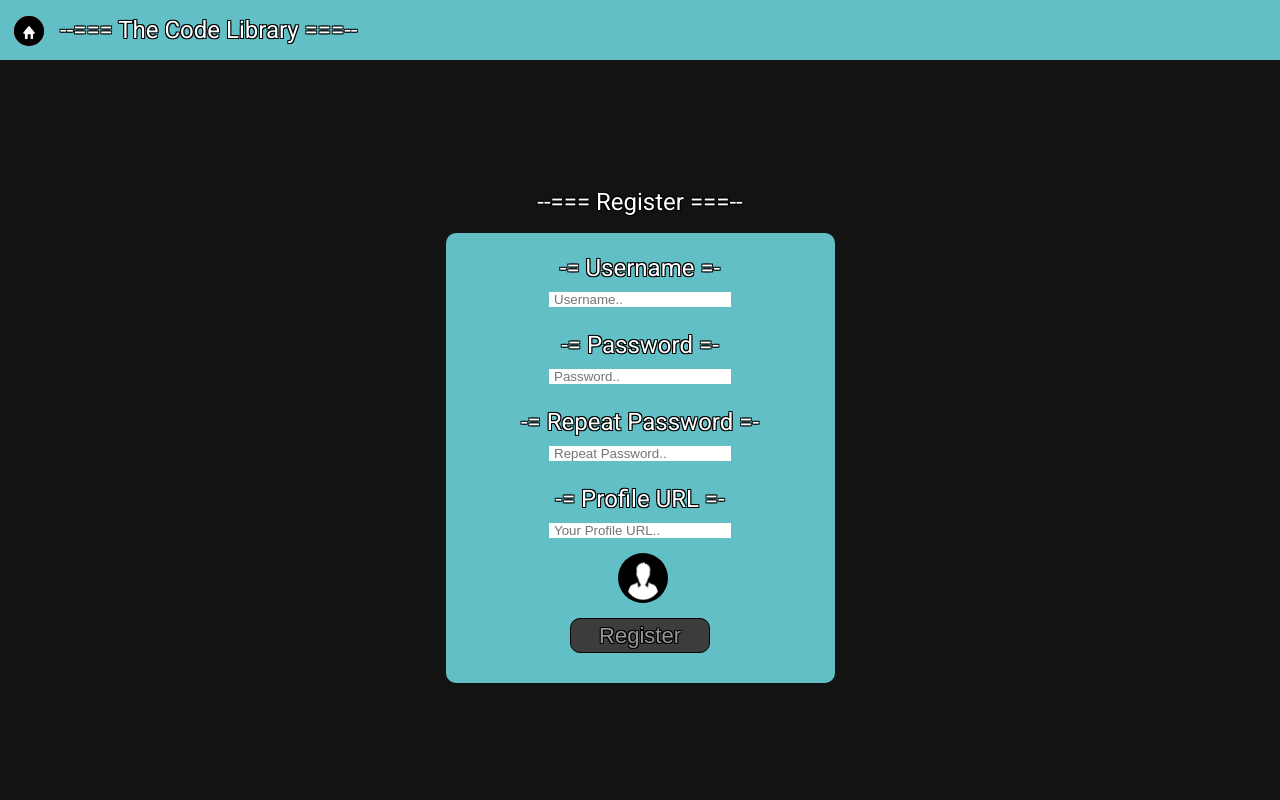
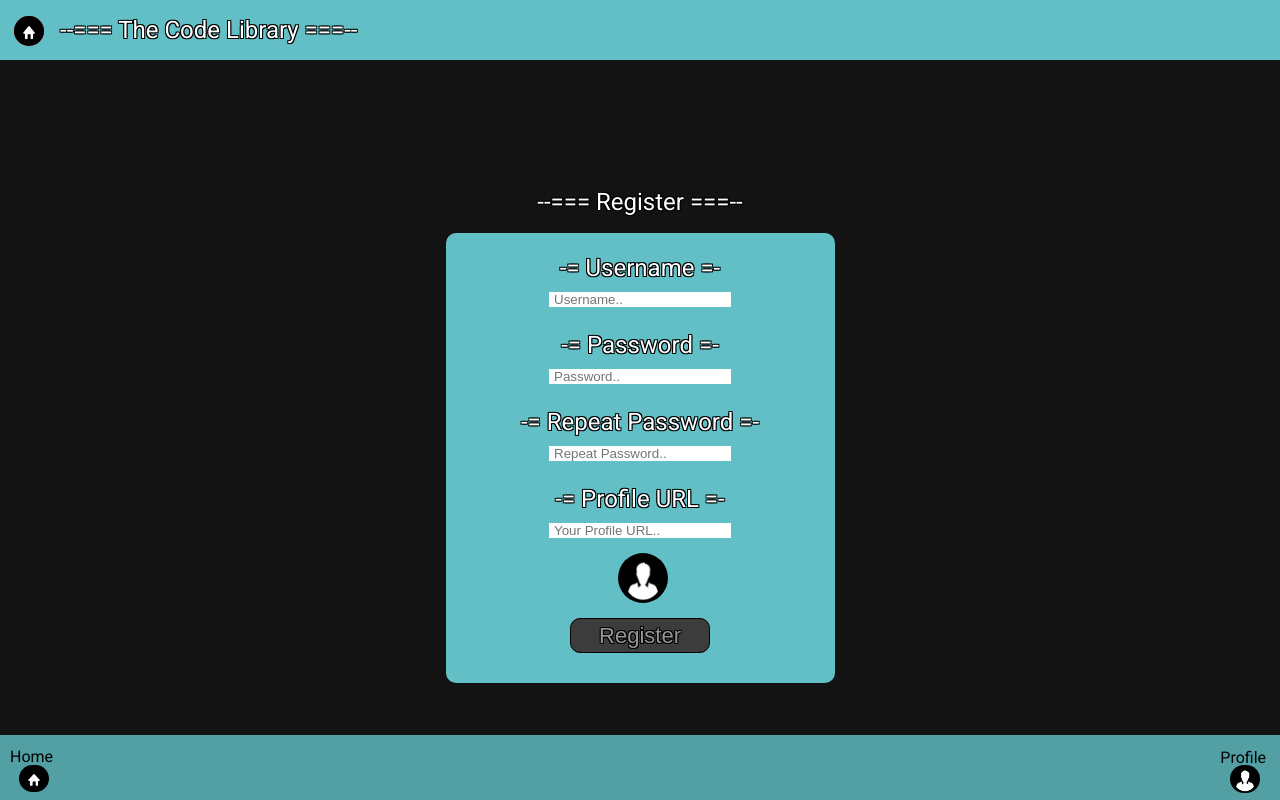
Before and after one commit to Doorsfan/The-Code-Library, a Vue app in the folder frontend/: page /Register in a window 1280 px wide. Built offline with nearby package versions, Linux system fonts and the light colour scheme; a web font is replaced by a local one.

Commit message:
Small fixes

```diff
--- a/frontend/src/components/Article.vue
+++ b/frontend/src/components/Article.vue
@@ -56,11 +56,11 @@
         <div class="SpaceBlock" />
         <div class="firsttagdiv">{{ article.firsttag }}</div>
         <div class="SpaceBlock" />
-        <div v-if="article.secondtag.length > 0" class="secondtagdiv">
+        <div v-if="article.secondtag.length > 0 && article.secondtag != 'null'" class="secondtagdiv">
           {{ article.secondtag }}
         </div>
         <div class="SpaceBlock" />
-        <div v-if="article.thirdtag.length > 0" class="thirdtagdiv">
+        <div v-if="article.thirdtag.length > 0 && article.thirdtag != 'null'" class="thirdtagdiv">
           {{ article.thirdtag }}
         </div>
         <div class="SpaceBlock" />
--- a/frontend/src/views/ActivityLogPage.vue
+++ b/frontend/src/views/ActivityLogPage.vue
@@ -111,4 +111,8 @@ export default {
   display: block;
   border-radius: 10px;
 }
+.loginFooter {
+  position: sticky;
+  margin-top: 30px;
+}
 </style>
--- a/frontend/src/views/RegisterPage.vue
+++ b/frontend/src/views/RegisterPage.vue
@@ -77,7 +77,7 @@
       Register
     </button>
   </div>
-  <Footer class="registerFooter" />
+  <Footer class="loginFooter" />
 </template>
 <script>
 import store from '../store';
@@ -231,9 +231,9 @@ export default {
   border-radius: 30px;
   margin-bottom: 14px;
 }
-.registerFooter {
-  position: relative;
-  top: 293px;
+
+.loginFooter {
+  position: sticky;
 }
 .codeLibraryText {
   width: max-content;
```
Also changed, not shown: 1 other file (tests, documents, lock files or other folders).
